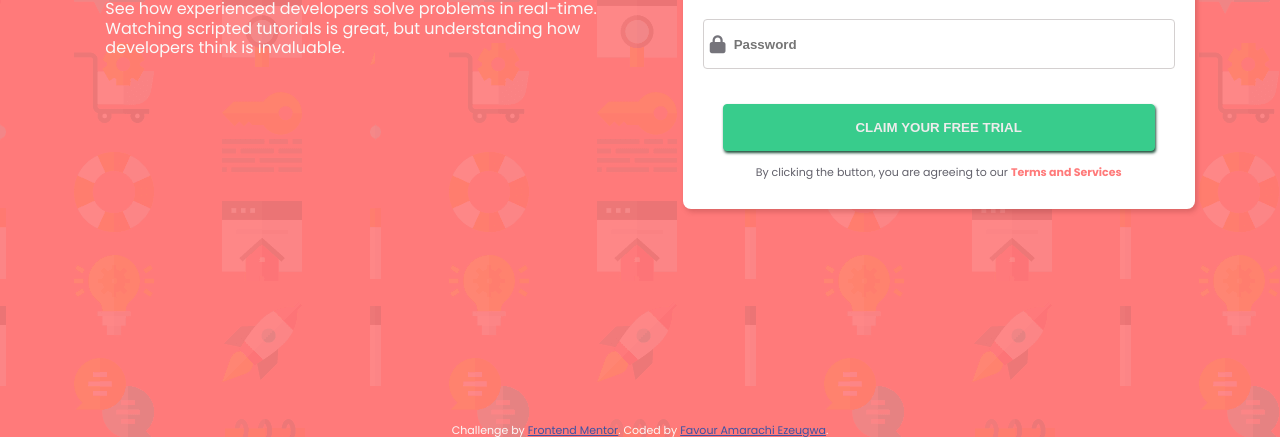
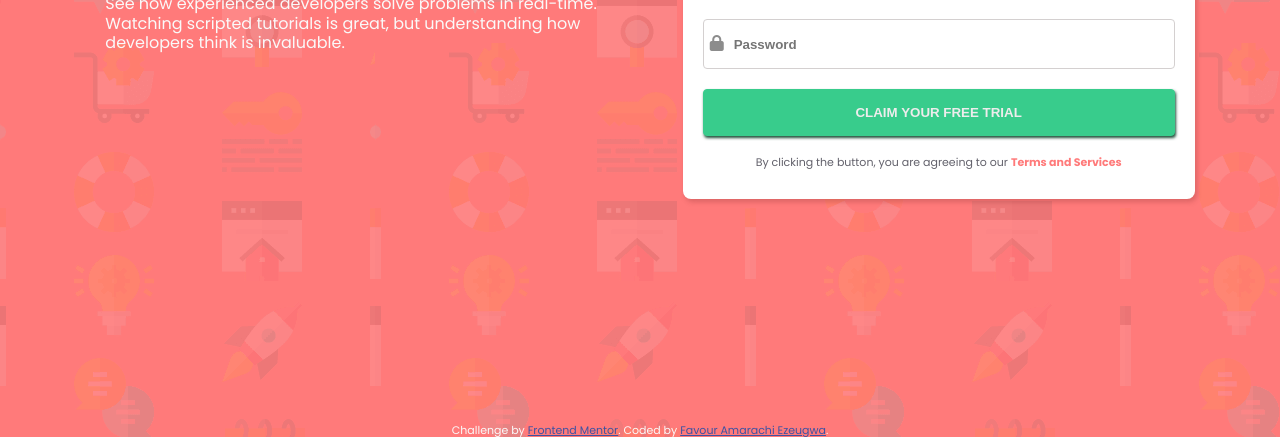
Before and after one commit to Favourezeugwa/Sign-up-form, a plain HTML site: page index.html in a window 1280 px wide. Shown: the part 363-800 px from the top of the page. Drawn offline with Linux system fonts and the light colour scheme.

Commit message:
Modify style.css file

```diff
--- a/style.css
+++ b/style.css
@@ -49,6 +49,7 @@ h1 {
 .tryIt-btn {
   background-color: hsl(248, 32%, 49%);
   margin-top: 70px;
+  width: 100%;
   padding: 15px 50px;
   font-weight: 700;
   border: 1px solid hsl(248, 32%, 49%);
@@ -98,8 +99,8 @@ form div input {
 form div i {
   position: absolute;
   padding: 16px 7px;
-  font-size: 18px;
-  color: hsl(250, 3%, 47%);
+  font-size: 16px;
+  color: hsl(0, 0%, 55%);
 }
 
 .failure-icon,
@@ -128,7 +129,8 @@ input:focus {
 
 .claim-btn {
   background-color: hsl(154, 59%, 51%);
-  margin: 15px 20px;
+  /* margin: 15px 15px; */
+  width: 100%;
   padding: 15px 30px;
   font-weight: 700;
   border-radius: 4px;
@@ -145,6 +147,7 @@ input:focus {
   color: hsl(246, 5%, 40%);
   font-size: 11px;
   padding: 0 40px;
+  margin-top: 20px;
 }
 
 .last-ptag span {
```
